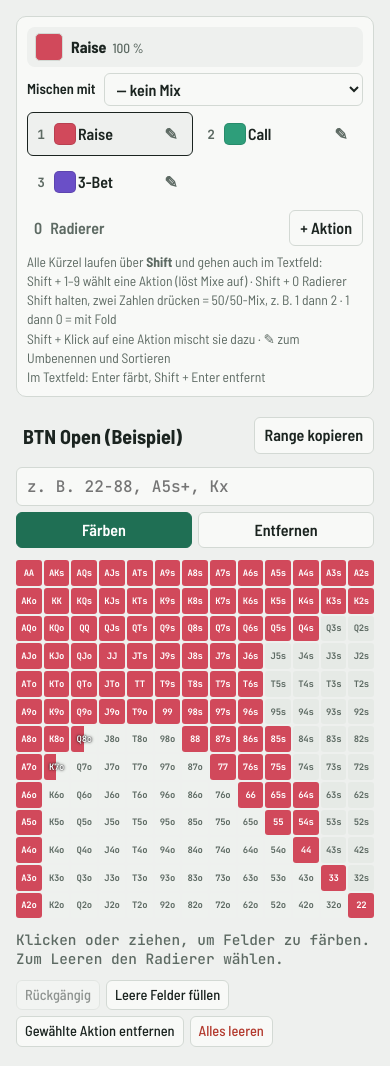
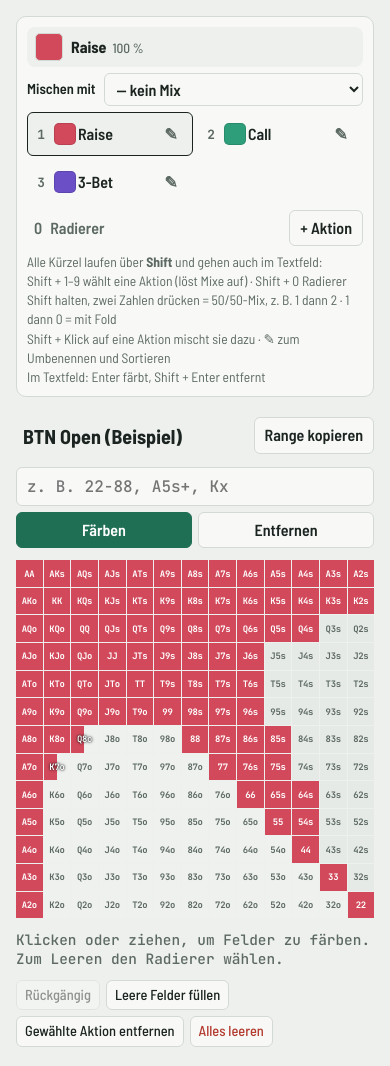
Before and after one commit to jpolack/poker-ranges, a plain HTML site: page index.html in a window 390 px wide. Shown: the top 1066 px of the page. Drawn offline with Linux system fonts and the light colour scheme.

Commit message:
Matrix: eckige Felder, schmalere Fugen gegen Flimmer-Täuschung
Co-Authored-By: Claude Opus 5.5 <noreply@anthropic.com>
Claude-Session: https://claude.ai/code/session_01Y6dpVBp5Ny7wP1xNnYjvw5

```diff
--- a/index.html
+++ b/index.html
@@ -81,8 +81,8 @@ h2{font-size:.78rem;text-transform:uppercase;letter-spacing:.09em;color:var(--mu
 .name-input{flex:1;min-width:0;font-size:1.25rem;font-weight:700;border:1px solid transparent;background:transparent;border-radius:6px;padding:4px 6px}
 .name-input:hover,.name-input:focus{border-color:var(--line);background:var(--panel)}
 .grid-wrap{container-type:inline-size;width:100%}
-.grid{display:grid;grid-template-columns:repeat(13,1fr);gap:2px;touch-action:none;user-select:none;-webkit-user-select:none}
-.cell{aspect-ratio:1;display:flex;align-items:center;justify-content:center;border-radius:3px;font:700 clamp(8px,2.5cqi,17px) var(--f-mono);cursor:crosshair;letter-spacing:-.03em;position:relative}
+.grid{display:grid;grid-template-columns:repeat(13,1fr);gap:1px;touch-action:none;user-select:none;-webkit-user-select:none}
+.cell{aspect-ratio:1;display:flex;align-items:center;justify-content:center;border-radius:0;font:700 clamp(8px,2.5cqi,17px) var(--f-mono);cursor:crosshair;letter-spacing:-.03em;position:relative}
 .cell.pair{background:var(--cell-pair)} .cell.s{background:var(--cell-s)} .cell.o{background:var(--cell-o)}
 .cell:not(.filled){color:var(--muted)}
 .cell.mixed{color:#fff;text-shadow:0 0 3px rgb(0 0 0 / .85),0 0 1px rgb(0 0 0 / .9)}
@@ -218,7 +218,7 @@ table.stats{width:100%;border-collapse:collapse;font-variant-numeric:tabular-num
 
 <script>
 (() => {
-const BUILD = "20261012-143233"; // wird beim Veröffentlichen gesetzt (scripts/bump-version.py)
+const BUILD = "20261012-220455"; // wird beim Veröffentlichen gesetzt (scripts/bump-version.py)
 const RANKS = "AKQJT98765432";
 const STORE = "range-matrix-v1";
 const FOLD = "__fold"; // Mix-Partner "leer": 50 % Aktion, 50 % nichts
--- a/version.json
+++ b/version.json
@@ -1 +1 @@
-{"build": "20261012-143233"}
+{"build": "20261012-220455"}
```
